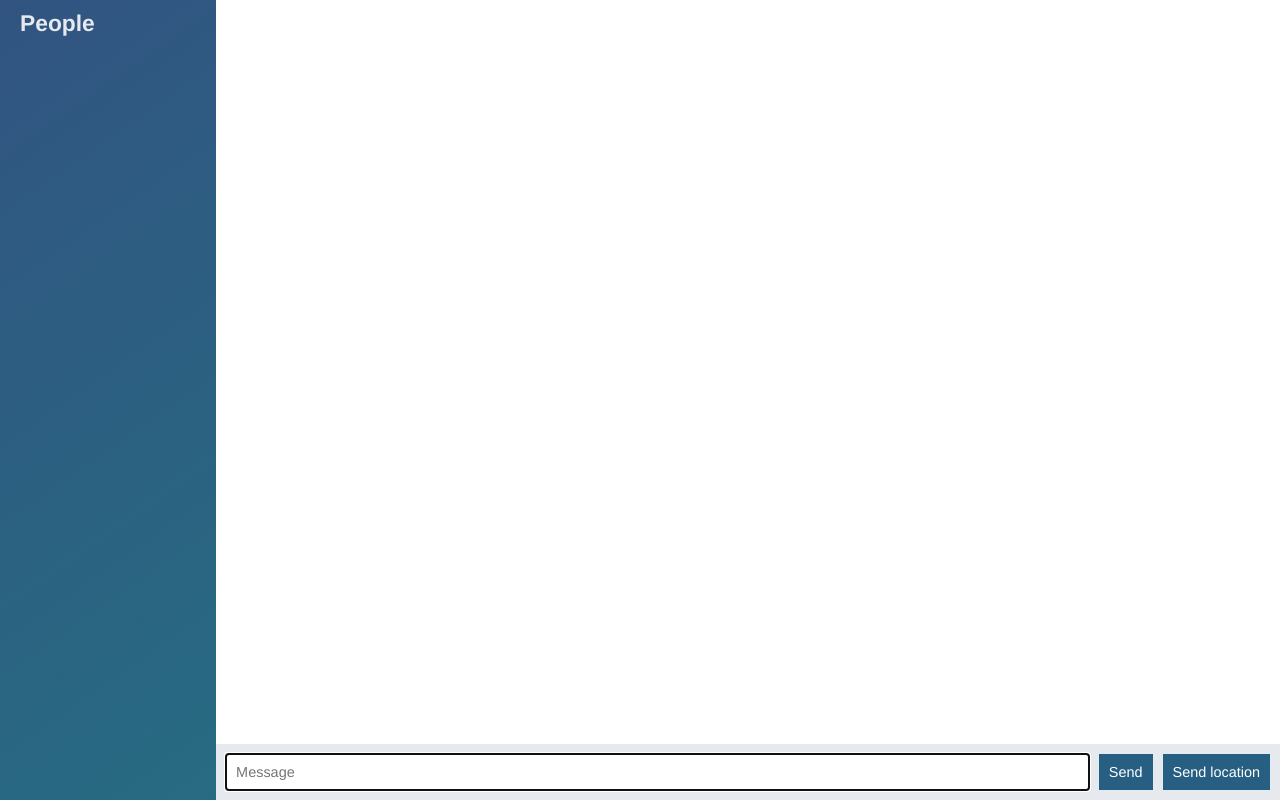
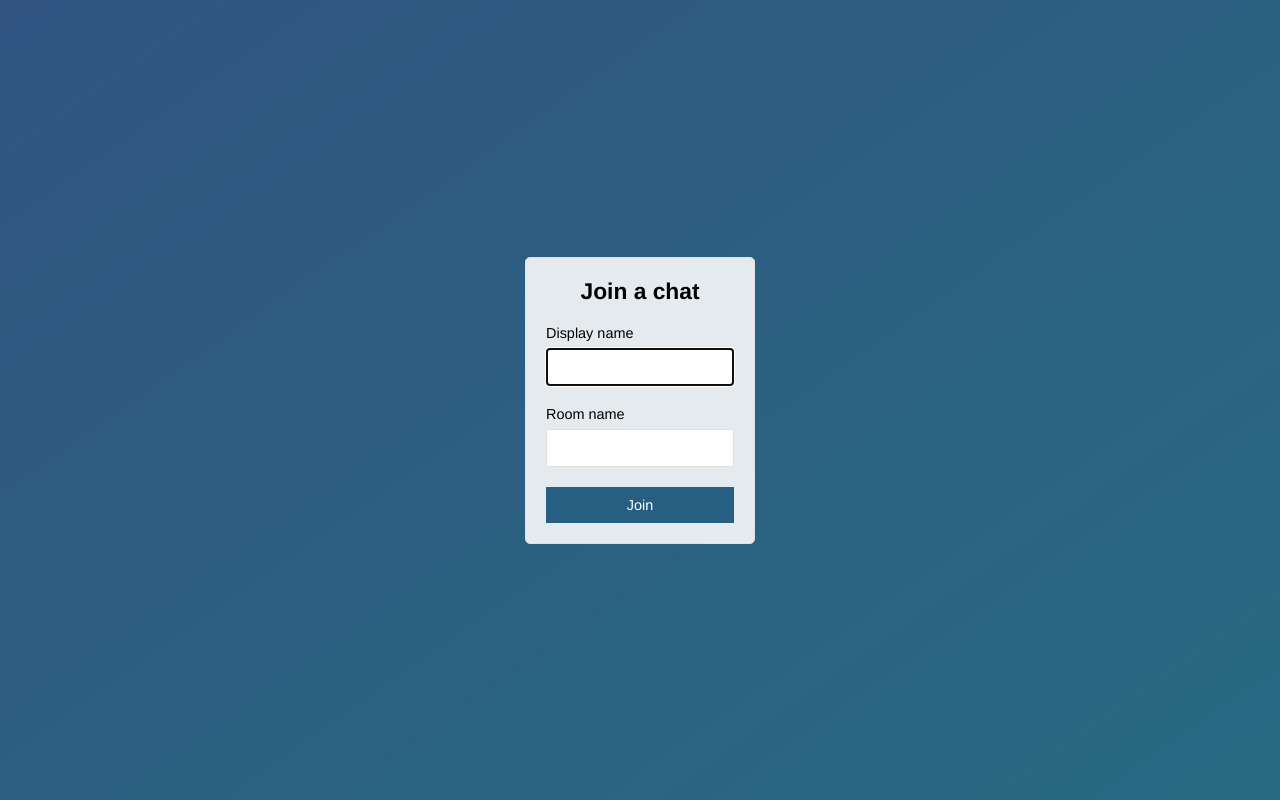
Before and after one commit to abhishekgpta/node-chat-app, a website: page public/index.html in a window 1280 px wide. Drawn offline with nearby package versions, Linux system fonts and the light colour scheme; no server answers.

Commit message:
Add Join Page that submits to chat.html

```diff
--- a/public/index.html
+++ b/public/index.html
@@ -2,49 +2,28 @@
 <html>
 <head>
 	<meta charset="utf-8">
+	<title>Join | ChatApp</title>
+	<meta name="viewport" content="width=device-width, intial-scale=1, user-scalable=no">
 	<link rel="stylesheet" type="text/css" href="/css/style.css">
 </head>
-	<body class="chat">
-		<div class="chat__sidebar">
-			<h3>People</h3>
-			<div id="users"></div>
+<body class="centered-form">
+	<div class="centered-form__form">
+		<form action="/chat.html">
+			<div class="form-field">
+				<h3>Join a chat</h3>
 			</div>
-		<div class="chat__main">
-			<ol id="messages" class="chat__messages"></ol>
-			<div class = "chat__footer">
-				<form id="message-form">
-					<input type="text" name="message" placeholder="Message" autofocus autocomplete="off" />
-					<button >Send</button>
+			<div class="form-field">
+				<label>Display name</label>
+				<input type="text" name="name" autofocus>
+			</div>
+			<div class="form-field">
+				<label>Room name</label>
+				<input type="text" name="room" >
+			</div>
+			<div class="form-field">
+				<button>Join</button>
+			</div>
 		</form>
-				<button id="send-location">Send location</button>
 	</div>
-		</div>
-		<script id="message-template" type="text/template">
-			<li class="message">
-				<div class="message__title">
-					<h4>{{from}}</h4>
-					<span>{{createdAt}}</span>
-				</div>
-				<div class="message_body">
-					<p>{{text}}</p>
-				</div>
-			</li>
-		</script>
-		<script id="location-message-template" type="text/template">
-			<li class="message">
-				<div class="message__title">
-					<h4>{{from}}</h4>
-					<span>{{createdAt}}</span>
-				</div>
-				<div class="message_body">
-					<p><a href="{{url}}" target="_blank">My Current Location</a></p>
-				</div>
-			</li>
-		</script>
-		<script type="text/javascript" src="/socket.io/socket.io.js"></script>
-		<script type="text/javascript" src="/js/libs/jquery.js"></script>
-		<script type="text/javascript" src="/js/libs/moment.js"></script>
-		<script type="text/javascript" src="/js/libs/mustache.js"></script>
-		<script type="text/javascript" src="/js/index.js"></script>
 </body>
 </html>
```
Also changed, not shown: public/chat.html (added, +52 -0 lines), public/js/chat.js (renamed from public/js/index.js). Lines whose indentation alone changed are shown as unchanged.
